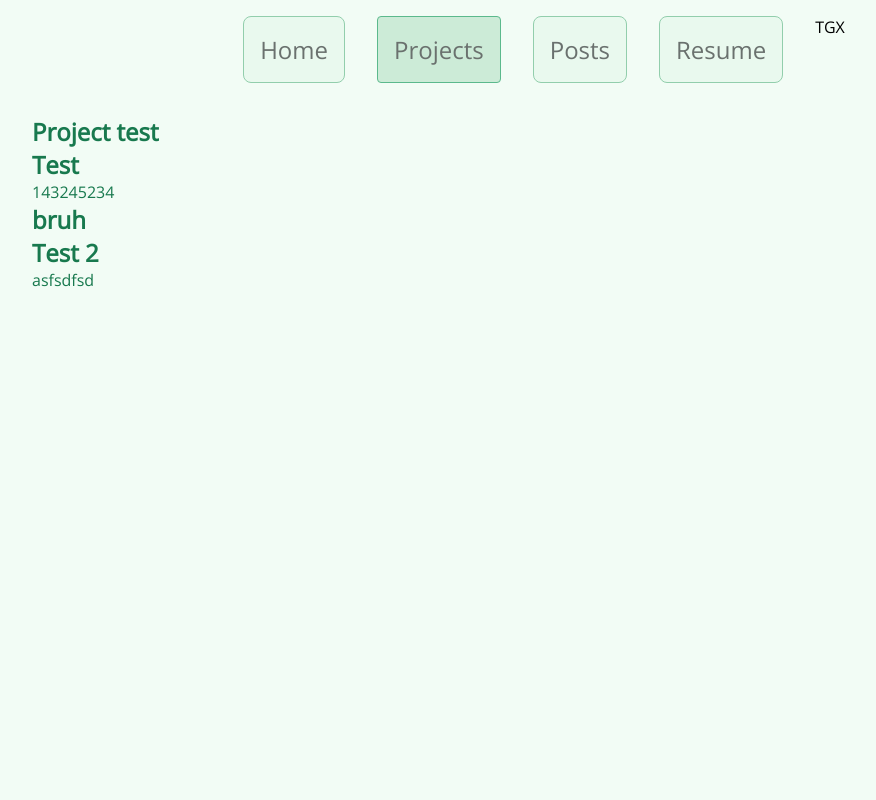
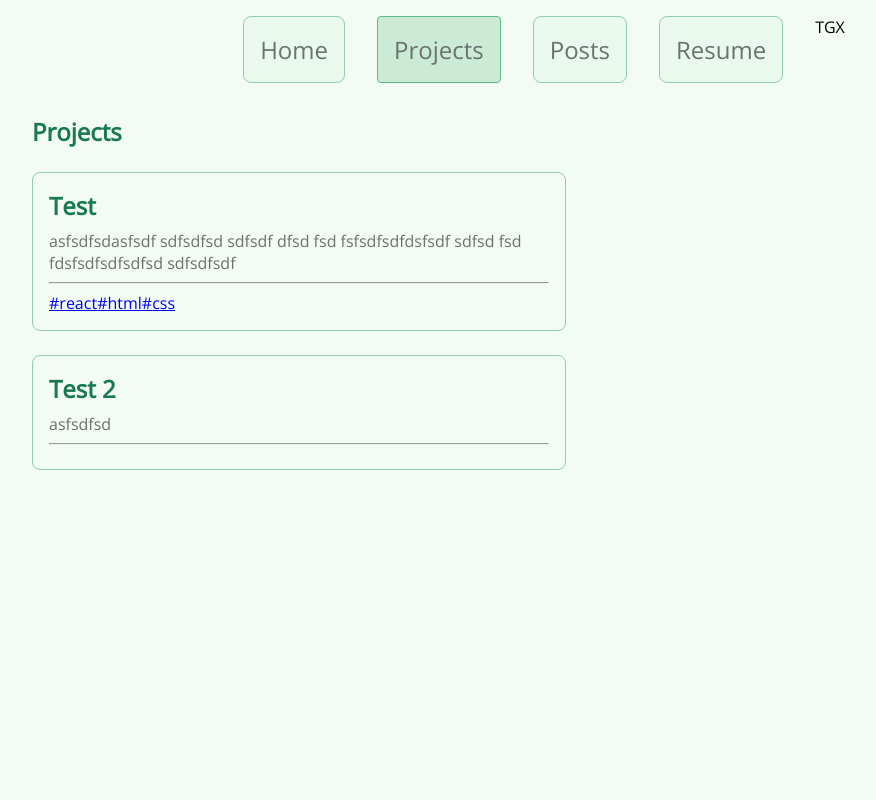
Before and after one commit to andyanday33/legendary-adventure, a Next.js app: page /projects in a window 1280 px wide. Shown: the top 800 px of the page, without its empty margins (96-972 px from the left). Built offline with nearby package versions, Linux system fonts and the light colour scheme.

Commit message:
feat: post tags style: change projects route styling

```diff
--- a/components/Project.tsx
+++ b/components/Project.tsx
@@ -1,17 +1,36 @@
 import { ProjectData } from "@/utils/parseProjectsMd";
 import React from "react";
 import ReactMarkdown from "react-markdown";
+import styles from "@/styles/Project.module.scss";
+import { AnimatePresence, motion } from "framer-motion";
+import Link from "next/link";
 
 type Props = {
   meta: Omit<ProjectData, "content">;
   content: string;
+  order: number;
 };
 
-export const Project: React.FC<Props> = ({ meta, content }) => {
+export const Project: React.FC<Props> = ({ meta, content, order }) => {
+  console.log(meta.tags);
   return (
-    <>
-      <h2>{meta.title}</h2>
-      <ReactMarkdown>{content}</ReactMarkdown>
-    </>
+    <AnimatePresence>
+      <motion.div
+        className={styles.project}
+        initial={{ x: -100, opacity: 0 }}
+        animate={{ x: 0, opacity: 100 }}
+        transition={{ delay: order * 0.025 }}
+      >
+        <ReactMarkdown>{content}</ReactMarkdown>
+        <hr />
+        <section className={styles.tags}>
+          {meta.tags?.map((tag) => (
+            <Link key={tag} href={`/tags/${tag}`}>
+              #{tag}
+            </Link>
+          ))}
+        </section>
+      </motion.div>
+    </AnimatePresence>
   );
 };
--- a/data/projects/Test.md
+++ b/data/projects/Test.md
@@ -1,7 +1,17 @@
 ---
-title: "Project test"
+title: "bruh"
+tags: ["react", "html", "css"]
 ---
 
-# Test
+## Test
 
-143245234
+asfsdfsdasfsdf
+sdfsdfsd
+sdfsdf
+dfsd
+fsd
+fsfsdfsdfdsfsdf
+sdfsd
+fsd
+fdsfsdfsdfsdfsd
+sdfsdfsdf
--- a/data/projects/Test2.md
+++ b/data/projects/Test2.md
@@ -2,6 +2,6 @@
 title: "bruh"
 ---
 
-# Test 2
+## Test 2
 
 asfsdfsd
--- a/pages/projects.tsx
+++ b/pages/projects.tsx
@@ -1,9 +1,8 @@
-import { motion } from "framer-motion";
 import React from "react";
-import { MDXProvider } from "@mdx-js/react";
 import { ProjectData, getSortedData } from "@/utils/parseProjectsMd";
 import { Project } from "@/components/Project";
 import { GetStaticProps } from "next";
+import styles from "@/styles/Projects.module.scss";
 
 interface ProjectProps {
   data: ({ id: string; content: string } & ProjectData)[];
@@ -11,12 +10,14 @@ interface ProjectProps {
 
 const Projects: React.FC<ProjectProps> = ({ data }) => {
   return (
-    <div>
-      {data.map((project) => (
+    <div className={styles.projects}>
+      <h1>Projects</h1>
+      {data.map((project, _) => (
         <Project
           key={project.id}
-          meta={{ title: project.title }}
+          meta={{ title: project.title, tags: project.tags }}
           content={project.content}
+          order={_}
         />
       ))}
     </div>
--- /dev/null
+++ b/styles/Project.module.scss
@@ -0,0 +1,26 @@
+@import "./variables.module.scss";
+
+.project {
+  padding: 1rem;
+  display: flex;
+  flex-direction: column;
+  gap: 0.5rem;
+  border: 1px solid $green7;
+  border-radius: 0.5rem;
+  width: 500px;
+  color: $sage11;
+  transition: all 0.25s;
+
+  > h1,
+  h2,
+  h3,
+  h4 {
+    color: $green11;
+  }
+
+  &:hover {
+    border-color: $green8;
+    background-color: $green4;
+    border-radius: 0.25rem;
+  }
+}
--- /dev/null
+++ b/styles/Projects.module.scss
@@ -0,0 +1,5 @@
+.projects {
+  display: flex;
+  flex-direction: column;
+  gap: 1.5rem;
+}
--- a/utils/parseProjectsMd.ts
+++ b/utils/parseProjectsMd.ts
@@ -12,6 +12,7 @@ export interface ProjectData {
   title?: string;
   startDate?: string;
   endDate?: string;
+  tags?: string[];
 }
 
 export function getSortedData() {
@@ -28,6 +29,7 @@ export function getSortedData() {
       title: data.title ?? "",
       startDate: data.startDate ?? "",
       endDate: data.endDate ?? "",
+      tags: data.tags ?? [],
     };
   });
 
```
